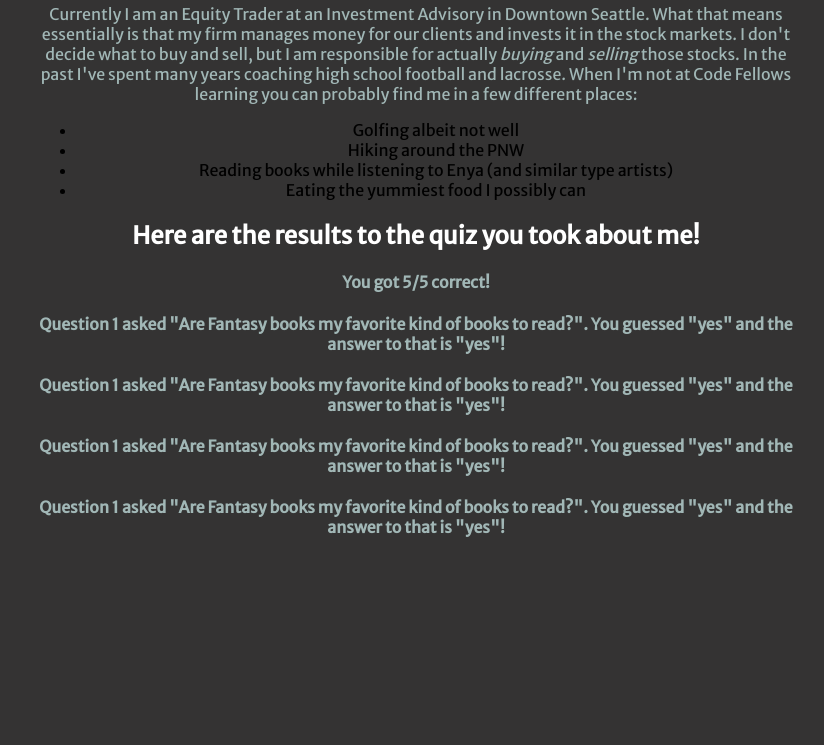
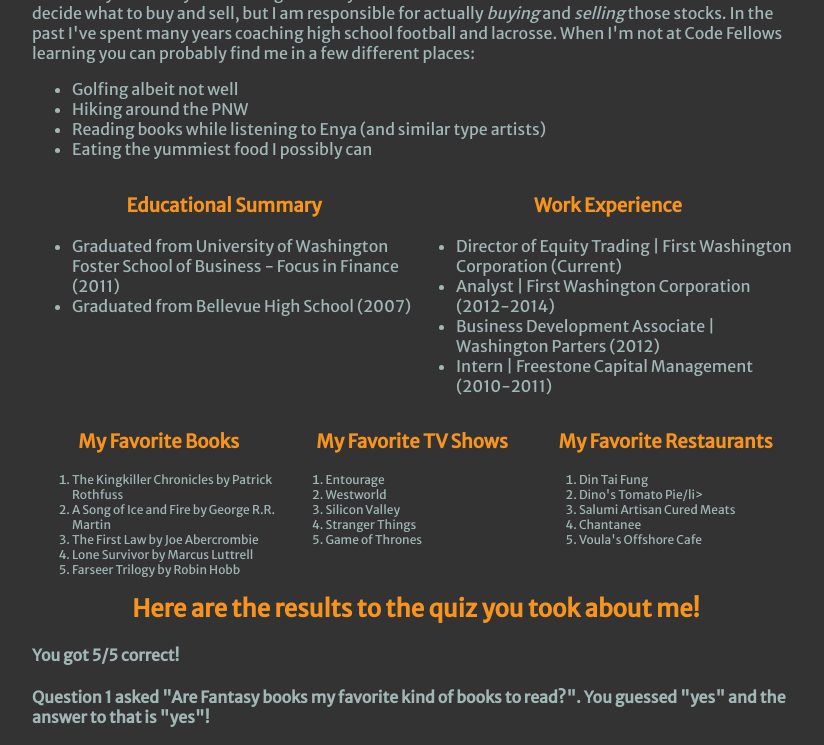
Before and after one commit to Erab44/About-Me-1, a plain HTML site: page about-me.html in a window 1280 px wide. Shown: the part 147-892 px from the top of the page, without its empty margins (224-1048 px from the left). Before the commit the page ends 800 px from the top, so only its background shows below. Drawn offline with Linux system fonts and the light colour scheme.

Commit message:
first draft about-me css

```diff
--- a/about-me.html
+++ b/about-me.html
@@ -8,6 +8,7 @@
   </head>
 
   <body>
+
     <nav>
       <a href="index.html">home</a>
       <a href="about-me.html" id="current-site">about me</a>
@@ -24,11 +25,61 @@
         <li>Reading books while listening to Enya (and similar type artists)</li>
         <li>Eating the yummiest food I possibly can</li>
       </ul>
+    </div>
 
-    <div id="tidbits">
+    <div class="more-tidbits" id="education">
+      <h3>Educational Summary</h3>
+      <ul>
+        <li>Graduated from University of Washington Foster School of Business - Focus in Finance (2011)</li>
+        <li>Graduated from Bellevue High School (2007)</li>
+    </div>
+
+    <div class="more-tidbits">
+      <h3>Work Experience</h3>
+        <ul>
+          <li>Director of Equity Trading | First Washington Corporation (Current)</li>
+          <li>Analyst | First Washington Corporation (2012-2014)</li>
+          <li>Business Development Associate | Washington Parters (2012)</li>
+          <li>Intern | Freestone Capital Management (2010-2011)</li>
+        </ul>
+    </div>
+
+    <div id="lists">
+
+    <div class="top-lists">
+      <h3>My Favorite Books</h3>
+        <ol>
+          <li>The Kingkiller Chronicles by Patrick Rothfuss</li>
+          <li>A Song of Ice and Fire by George R.R. Martin</li>
+          <li>The First Law by Joe Abercrombie</li>
+          <li>Lone Survivor by Marcus Luttrell</li>
+          <li>Farseer Trilogy by Robin Hobb</li>
+        </ol>
+    </div>
+
+    <div class="top-lists">
+      <h3>My Favorite TV Shows</h3>
+        <ol>
+          <li>Entourage</li>
+          <li>Westworld</li>
+          <li>Silicon Valley</li>
+          <li>Stranger Things</li>
+          <li>Game of Thrones</li>
+        </ol>
+    </div>
+
+    <div class="top-lists">
+      <h3>My Favorite Restaurants</h3>
+        <ol>
+          <li>Din Tai Fung</li>
+          <li>Dino's Tomato Pie/li>
+          <li>Salumi Artisan Cured Meats</li>
+          <li>Chantanee</li>
+          <li>Voula's Offshore Cafe</li>
+        </ol>
+    </div>
 
     </div>
-
 
     <div id="quiz-results">
       <h2>Here are the results to the quiz you took about me!</h2>
@@ -41,8 +92,8 @@
 
   <!--
   <script src="app.js"> </script>
-  </body>
 -->
 
+  </body>
 
 </html>
--- a/style2.css
+++ b/style2.css
@@ -1,30 +1,15 @@
-body {
-  background-color: #343333;
-  font-family: 'Merriweather Sans', sans-serif;
-}
-
 #current-site{
   color: #01BAEF;
 }
 
-
-h1 {
-  color: white;
+body {
+  background-color: #343333;
+  color: #A1B7B6;
+  font-family: 'Merriweather Sans', sans-serif;
+  margin: auto;
 }
 
-h2 {
-  color: white;
 
-}
-
-h3{
-  color: #F7941D;
-  font-size: 20px;
-}
-
-h4 {
-  color: #A1B7B6;
-}
 
 nav, a {
   font-size: 18px;
@@ -32,22 +17,56 @@ nav, a {
   margin: 20px;
   padding-top: auto;
   color: white;
+
+}
+
+.tidbits {
+  width: 60%;
+  margin: auto;
+  margin-top: 2%;
+}
+
+h3 {
+  color: #F7941D;
+  text-align: center;
+}
+
+.more-tidbits {
+  width: 30%;
+  float: left;
+}
+
+#education {
+  margin-left: 20%;
+}
+
+#lists{
+  margin-left: 20%;
+  width: 60%;
+  height: auto;
+}
+
+.top-lists{
+  float: left;
+  width: 33%;
+}
+
+.top-lists li {
+  font-size: 12px;
 }
 
 #quiz-results{
-}
-
-.tidbits {
-  text-align: center;
-  max-width: 60%;
-  margin: auto;
+  clear: both;
+  margin: auto 20%;
   margin-top: 5%;
 }
 
-p {
-  color: #A1B7B6;
+
+#quiz-results h2 {
+  color: #F7941D;
+  text-align: center;
 }
 
-#about-me ul {
-  text-align: left;
-}
+
+
+#F7941D;
```
